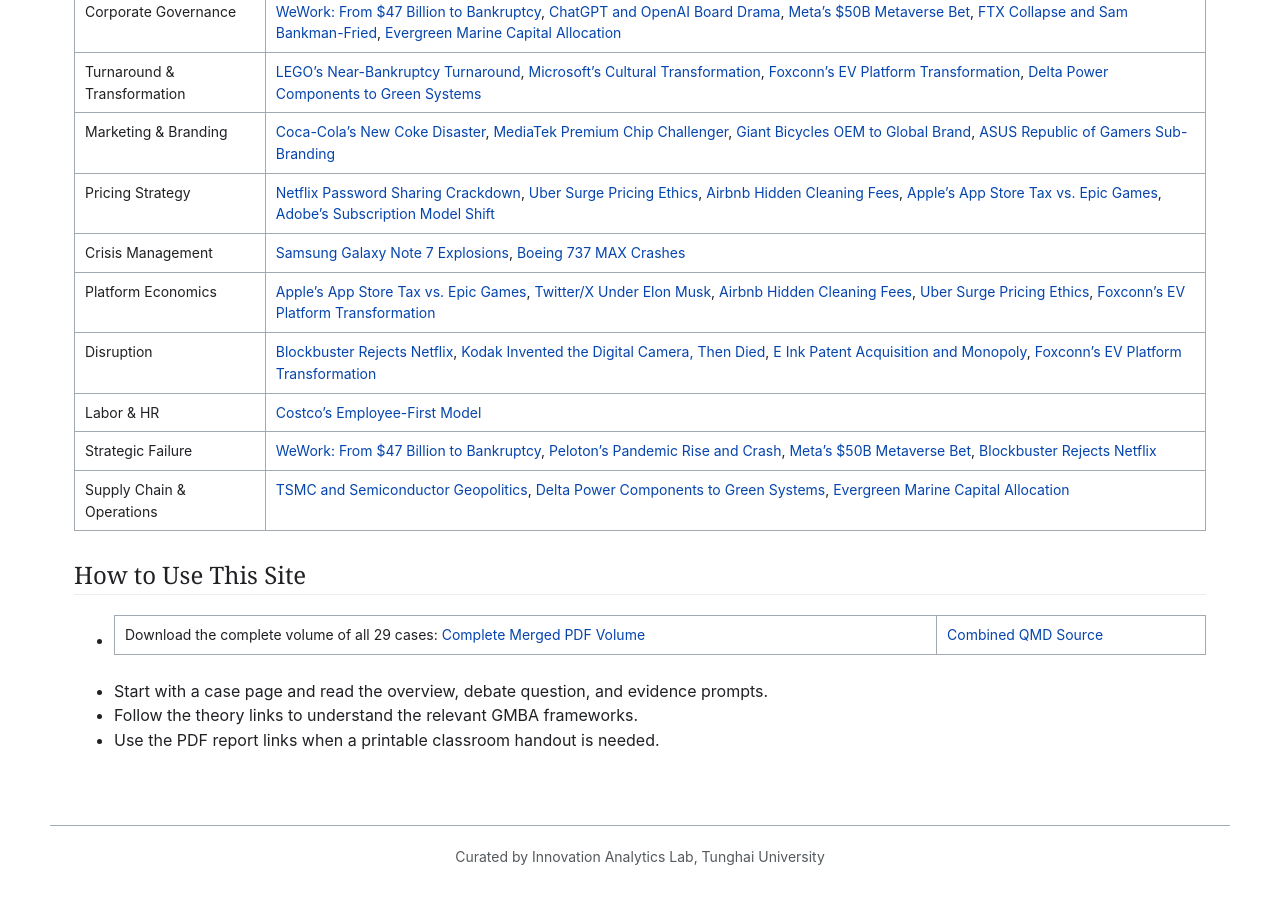
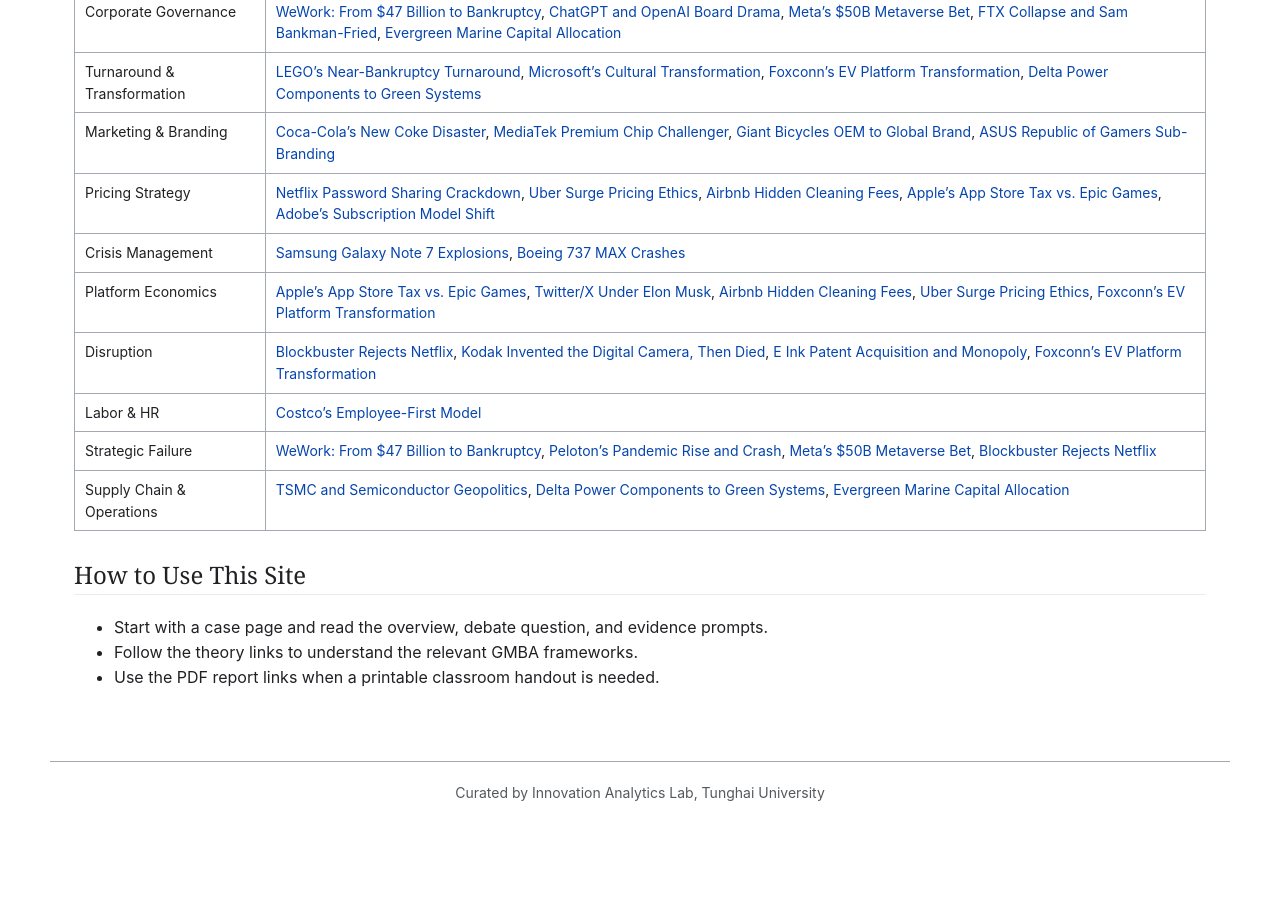
Before and after one commit to thugmba/case_study, a Jekyll site: the page built from docs/index.md, in a window 1280 px wide and 900 px high, scrolled down 1604 px. Built offline with Jekyll 4.4.1, drawn with Linux system fonts in a browser that asks for light colours; after the commit the page ends 2440 px from its top, so only the background shows below that.

Commit message:
remove Download the complete volume of all 29 cases: Complete Merged PDF Volume	Combined QMD Source

```diff
--- a/docs/index.md
+++ b/docs/index.md
@@ -60,7 +60,6 @@
 
 ## How to Use This Site
 
-- Download the complete volume of all 29 cases: [Complete Merged PDF Volume]({{ '/reports/GMBA_Case_Studies_Merged.pdf' | relative_url }}) | [Combined QMD Source]({{ '/reports/GMBA_Case_Studies_Merged.qmd' | relative_url }})
 - Start with a case page and read the overview, debate question, and evidence prompts.
 - Follow the theory links to understand the relevant GMBA frameworks.
 - Use the PDF report links when a printable classroom handout is needed.
--- a/scripts/generate_site.mjs
+++ b/scripts/generate_site.mjs
@@ -639,7 +639,6 @@
 
 ## How to Use This Site
 
-- Download the complete volume of all 29 cases: [Complete Merged PDF Volume]({{ '/reports/GMBA_Case_Studies_Merged.pdf' | relative_url }}) | [Combined QMD Source]({{ '/reports/GMBA_Case_Studies_Merged.qmd' | relative_url }})
 - Start with a case page and read the overview, debate question, and evidence prompts.
 - Follow the theory links to understand the relevant GMBA frameworks.
 - Use the PDF report links when a printable classroom handout is needed.
```
